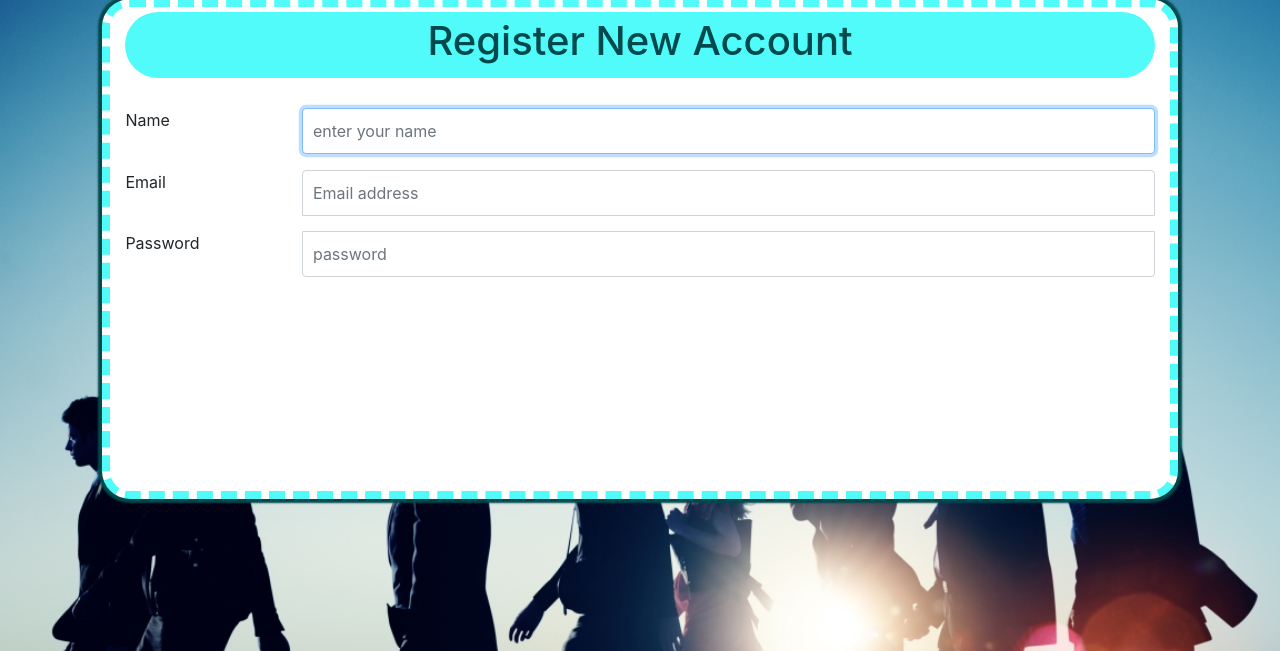
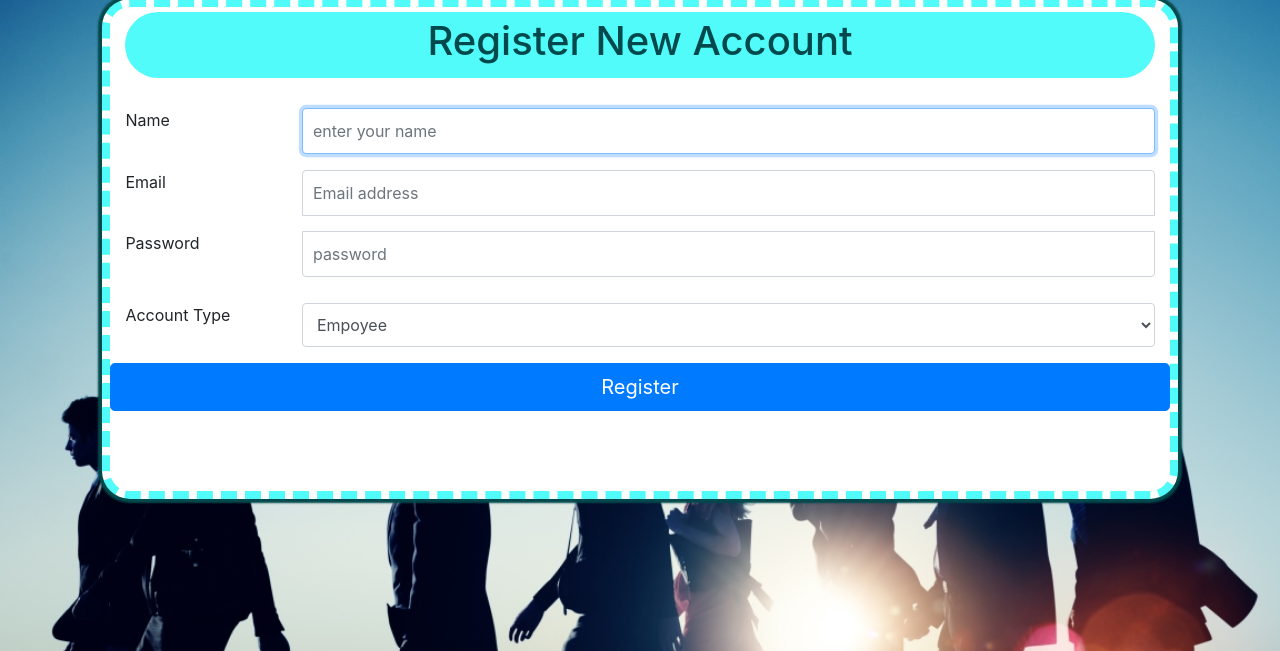
Before and after one commit to nissrinekataya/nkjobs, a PHP site: page /Main/register in a window 1280 px wide. Shown: the part 51-702 px from the top of the page. Run offline with PHP 8.4, Linux system fonts and the light colour scheme.

Commit message:
added sql and btn for regsiter

```diff
--- a/Assets/Views/Main/register.php
+++ b/Assets/Views/Main/register.php
@@ -32,6 +32,22 @@
 			<input name="password" type="password" class="form-control" placeholder="password" required autofocus>
 		</div>
 	</div>
+	<div class="row form-group">
+		<div class="col-sm-2">
+			<label> Account Type </label>
+		</div>
+		<div class="col-sm-10">
+			<select name="account_type_fk"  class="form-control">
+				<option value="5">Empoyee</option>
+				<option value="6">Empoyer</option>
+			</select>
+		</div>
+	</div>
+	<div class="row ">
+		<button to="CT<?= time() ?>" class="btn btn-lg btn-primary btn-block submitForm" type="button"
+			onclick="SYS.XHRForm(this);">Register</button>
+		<div id="CT<?= time() ?>" class="CT1"></div>
+	</div>
 
 </form>
 </body>
```
Also changed, not shown: Assets/sql/dbtables.sql (added, +10 -0 lines).
